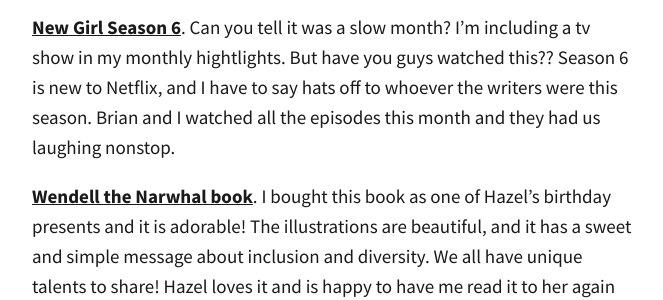
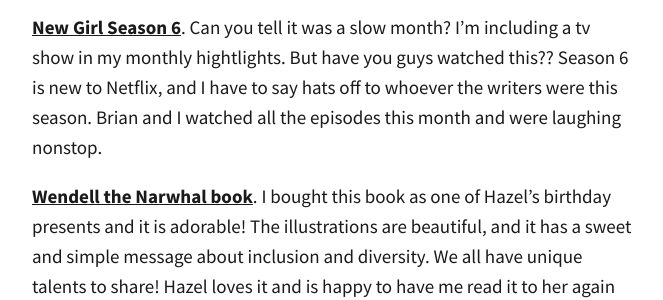
Before and after one commit to totiffany/totiffany.github.io, a Jekyll site: the page built from _posts/2018-05-31-5-Highlights-From-May.md, in a window 1280 px wide and 900 px high, scrolled down 1583 px. Shown: the part 245-545 px from the top of the window, without its empty margins (308-971 px from the left). Built offline with Jekyll 4.4.1, drawn with Linux system fonts in a browser that asks for light colours; our own code applies the rules of GitHub Pages for plain Markdown files; comment, search, counter and statistics services are not loaded.

Commit message:
Update 2018-05-31-5-Highlights-From-May.md

```diff
--- a/_posts/2018-05-31-5-Highlights-From-May.md
+++ b/_posts/2018-05-31-5-Highlights-From-May.md
@@ -17,7 +17,7 @@ To make sure I have plans to look forward to I've been trying to spend time with
 
 **Our trip to southern California**. Of course this was going to be on here. I've been looking forward to this trip for weeks, and we had a blast. Brian's sister lives just outside of San Diego, and it was so fun to visit her and her sweet family over the long weekend. We went to the beach with Hazel for the first time and she loved it. She immediately took off in the sand and loved the ocean waves. We also ate [delicious fish and chips](https://www.yelp.com/biz/harbor-fish-and-chips-oceanside) at the harbor and took Hazel to her first splash pad. I think we may have a little water baby on our hands! She really couldn't get enough, and it made my mama heart so happy. There was lots of cousin time and tacos and pizza and ice cream. It was perfect. (I know I mentioned in my last post how nervous I was to fly with Hazel, but she did great! She was super squirmy on the first flight, so that was a little tough, but she slept on the way home).
 
-**[New Girl Season 6](https://www.netflix.com/title/70196145)**. Can you tell it was a slow month? I'm including a tv show in my monthly hightlights. But have you guys watched this?? Season 6 is new to Netflix, and I have to say hats off to whoever the writers were this season. Brian and I watched all the episodes this month and they had us laughing nonstop.
+**[New Girl Season 6](https://www.netflix.com/title/70196145)**. Can you tell it was a slow month? I'm including a tv show in my monthly hightlights. But have you guys watched this?? Season 6 is new to Netflix, and I have to say hats off to whoever the writers were this season. Brian and I watched all the episodes this month and were laughing nonstop.
 
 **[Wendell the Narwhal book](https://www.amazon.com/gp/product/1927018668/ref=as_li_tl?ie=UTF8&camp=1789&creative=9325&creativeASIN=1927018668&linkCode=as2&tag=redletterda04-20&linkId=2c5ac7f31d8ab8da5806e7de258faeea)**. I bought this book as one of Hazel's birthday presents and it is adorable! The illustrations are beautiful, and it has a  sweet and simple message about inclusion and diversity. We all have unique talents to share! Hazel loves it and is happy to have me read it to her again and again.
 
```
